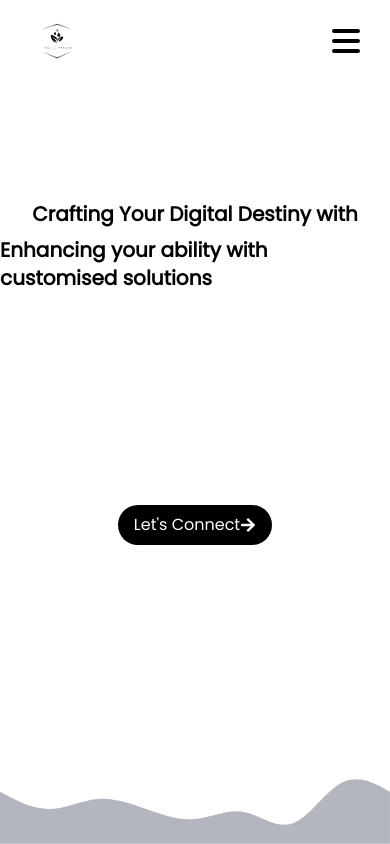
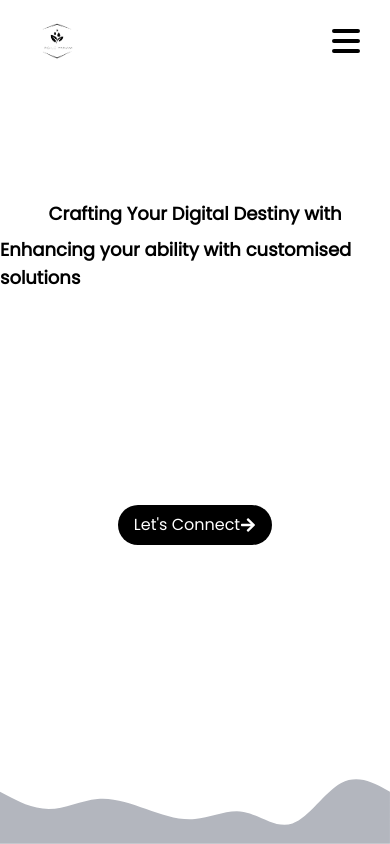
Before and after one commit to SuhasLingam/Agile-YANAM-Web, a React (Vite) app in the folder client/: page / in a window 390 px wide. Shown: the top 844 px of the page. Built offline with nearby package versions, Linux system fonts and the light colour scheme.

Commit message:
font changed

```diff
--- a/client/src/components/home/homeBanner.jsx
+++ b/client/src/components/home/homeBanner.jsx
@@ -4,11 +4,11 @@ import { FaArrowRight } from "react-icons/fa";
 const homeBanner = () => {
   return (
     <div className="font-poppins md:pt-[180px] flex flex-col items-center justify-between w-full h-screen">
-      <div className="md:space-y-3 space-y-2 font-bold md:mt-[0px] mt-[200px] ">
-        <p className="md:text-5xl flex items-center justify-center text-xl text-justify text-black">
+      <div className="md:space-y-3 space-y-2 font-extrabold md:font-bold md:mt-[0px] mt-[200px] ">
+        <p className="md:text-5xl flex items-center justify-center text-lg text-justify text-black">
           Crafting Your Digital Destiny with
         </p>
-        <p className="md:text-5xl text-wrap flex items-center justify-center text-xl text-black">
+        <p className="md:text-5xl text-wrap flex items-center justify-center text-lg text-black">
           Enhancing your ability with customised solutions
         </p>
       </div>
```
